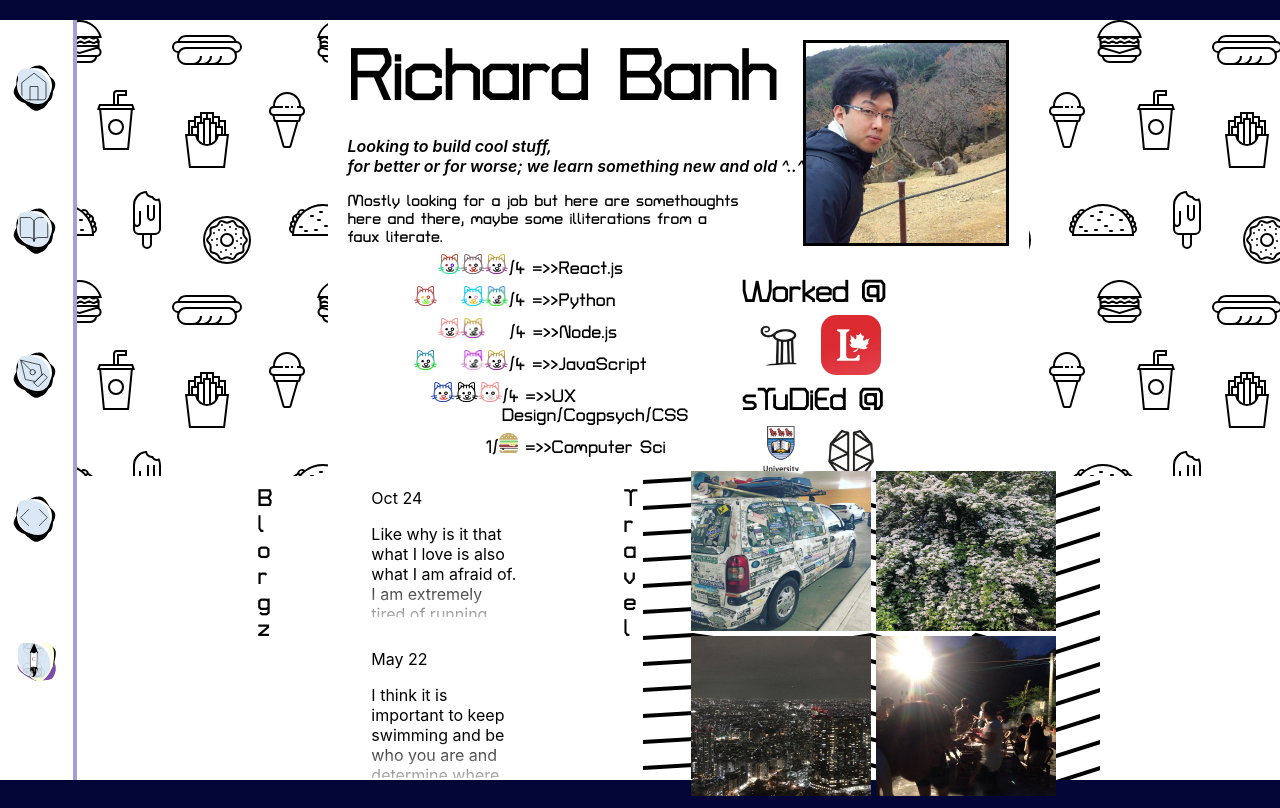
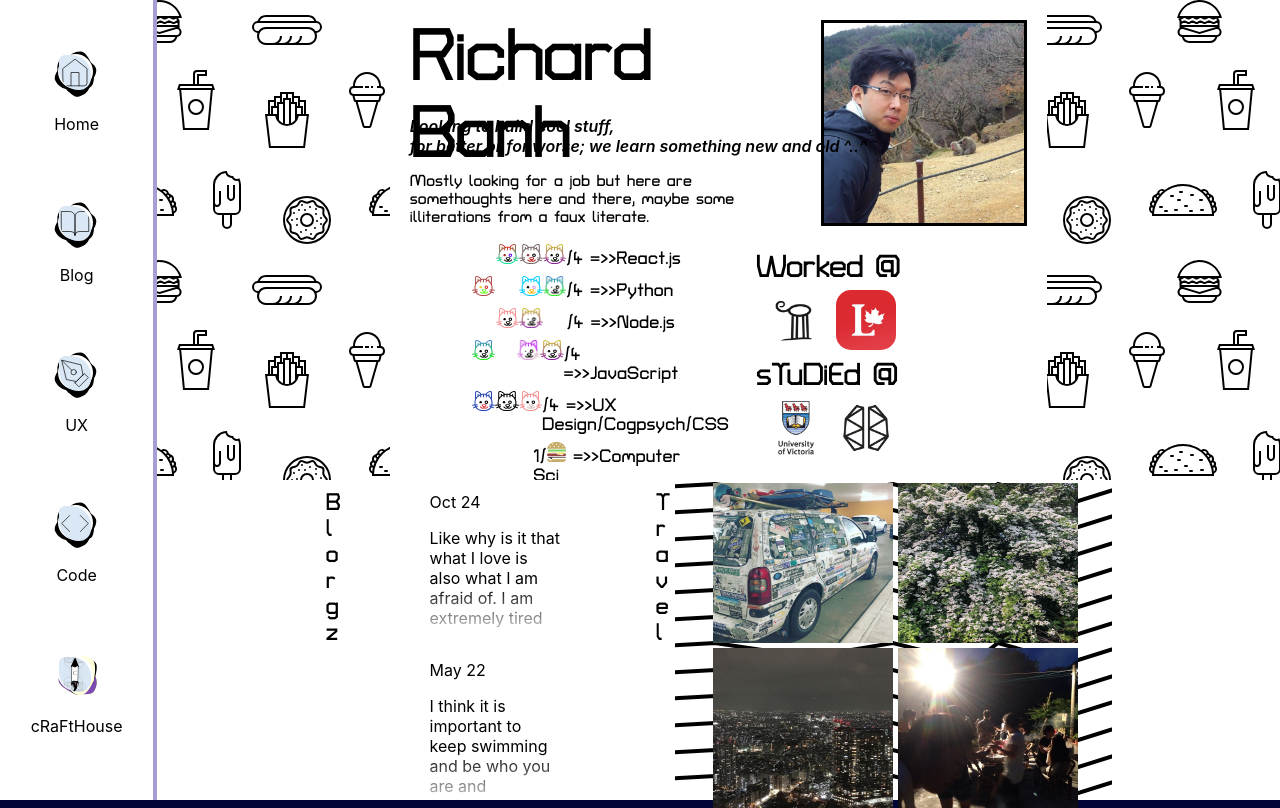
Before and after one commit to RichardBanh/web, a React (Create React App) app: page / in a window 1280 px wide. Built offline with nearby package versions, Linux system fonts and the light colour scheme.

Commit message:
compensated for weird heights

```diff
--- a/src/Components/Landing.jsx
+++ b/src/Components/Landing.jsx
@@ -20,7 +20,7 @@
 import brain from "../Assets/images/logos/BrainstationLogo.jfif";
 import animal from "../Assets/images/logos/AnimalLogo.png";
 import liberal from "../Assets/images/logos/LiberalPartyLogo.png";
-import uvic from "../Assets/images/logos/UvicLogo.png"
+import uvic from "../Assets/images/logos/UvicLogo.png";
 
 import Box from "./Blog/BoxBlog";
 import InstagramPhotos from "./photoComp";
@@ -62,7 +62,11 @@
         <div className="wrapper">
           <div className="subtop">
             <h1>Richard Banh</h1>
-            <img className="landing_profilepic visPhoto" src={profilepic} alt="" />
+            <img
+              className="landing_profilepic visPhoto"
+              src={profilepic}
+              alt=""
+            />
           </div>
           <p className="text">
             Looking to build cool stuff, <br />
@@ -118,7 +122,7 @@
                   <img src={burgburger} alt="" /> ={">>"}Computer Sci
                 </p>
               </div>
-              <div className="rectangleRes_buttonblock">
+              <div className="rectangleRes_buttonblock landingdisplay">
                 <button
                   className="button"
                   onClick={(e) => {
@@ -148,7 +152,6 @@
                     src={animal}
                     alt="Animal Logic Link"
                     onClick={(e) => {
-
                       window.open("https://animallogic.com/");
                     }}
                   />
@@ -156,7 +159,6 @@
                     src={liberal}
                     alt="Liberal Party link"
                     onClick={(e) => {
-
                       window.open("https://liberal.ca/");
                     }}
                   />
@@ -167,7 +169,6 @@
                     src={uvic}
                     alt="UVic Link"
                     onClick={(e) => {
-
                       window.open("https://www.uvic.ca");
                     }}
                   />
@@ -175,10 +176,30 @@
                     src={brain}
                     alt="BrainStation Link"
                     onClick={(e) => {
-
                       window.open("https://www.brainstation.io");
                     }}
                   />
+                </div>
+                <div className="rectangleRes_buttonblock landingdisplay2">
+                  <button
+                    className="button"
+                    onClick={(e) => {
+                      e.preventDefault();
+                      window.open(
+                        "https://drive.google.com/file/d/1sbTg4u4pBasLYJrjvzw-NEKCrug7Ng3Q/view?usp=sharing"
+                      );
+                    }}
+                  >
+                    Resume Download
+                  </button>
+
+                  <a
+                    href="https://github.com/RichardBanh"
+                    target="_blank"
+                    rel="noopener noreferrer"
+                  >
+                    <img className="git" src={githubBut} alt="" />
+                  </a>
                 </div>
               </div>
             </div>
--- a/src/index.css
+++ b/src/index.css
@@ -1062,6 +1062,54 @@
   }
 }
 
+@media all and (min-height: 500px) {
+  .App {
+    height: 100%;
+  }
+  .side {
+    margin-left: 0px;
+    width: 35%;
+  }
+  .side2 {
+    margin-top: 15px;
+    margin-left: 0px;
+    flex-direction: row;
+  }
+  .sandwich1 {
+    flex-direction: row;
+    justify-content: center;
+    flex-wrap: wrap;
+    padding-right: 0px;
+  }
+
+  .landingdisplay {
+    display: none;
+  }
+  .sandwich1 .block {
+    min-width: 150px;
+    margin-left: 8px;
+  }
+
+  .landingdisplay2 {
+    display: flex;
+  }
+
+  .bottom-block {
+    margin-top: 10px;
+    justify-content: center;
+  }
+  .launch_moon {
+    top: 10%;
+  }
+  .sun {
+    top: 10%;
+  }
+  #float-text {
+    top: 45%;
+    left: 90%;
+  }
+}
+
 @media all and (min-width: 900px) {
   #float-text {
     left: 67%;
@@ -1077,7 +1125,8 @@
 
 @media all and (min-width: 1501px) {
   #float-text {
-		left: 50%;
+    left: 60%;
+    top: 56%;
   }
   .launch_moon {
     left: 70%;
```
Lines whose indentation alone changed are shown as unchanged.
